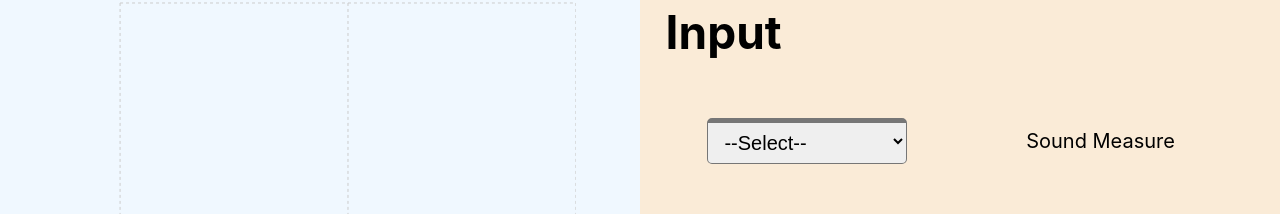
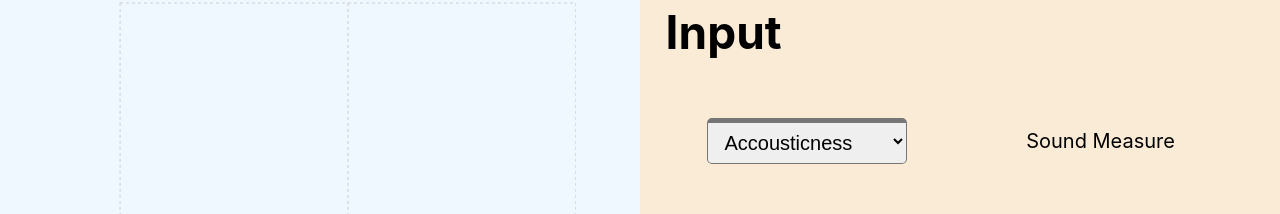
Before and after one commit to MiniMinstrel/Aura, a React (Create React App) app: page /Queries/StylisticChanges in a window 1280 px wide. Shown: the part 558-772 px from the top of the page. Built offline with nearby package versions, Linux system fonts and the light colour scheme.

Commit message:
minor fixes

```diff
--- a/src/StylisticChanges.js
+++ b/src/StylisticChanges.js
@@ -7,7 +7,7 @@ import { LineChart, Line, XAxis, YAxis, CartesianGrid, Tooltip, Legend, Responsi
 const StylisticChanges = () => {
 
 
-  const [AuraValue, setAuraValue] = React.useState('');
+  const [AuraValue, setAuraValue] = React.useState('accousticness');
   const [artist, setArtist] = React.useState('Artist');
   const [timeA, setTimeA] = React.useState('');
   const [timeB, setTimeB] = React.useState('');
@@ -84,7 +84,6 @@ const StylisticChanges = () => {
 
                 <div>
                   <select value={ AuraValue } onChange={(e) => setAuraValue(e.target.value)}>
-                    <option value="default">--Select--</option>
                     <option value="accousticness">Accousticness</option>
                     <option value="danceability">Danceability</option>
                     <option value="duration">Duration</option>
```
